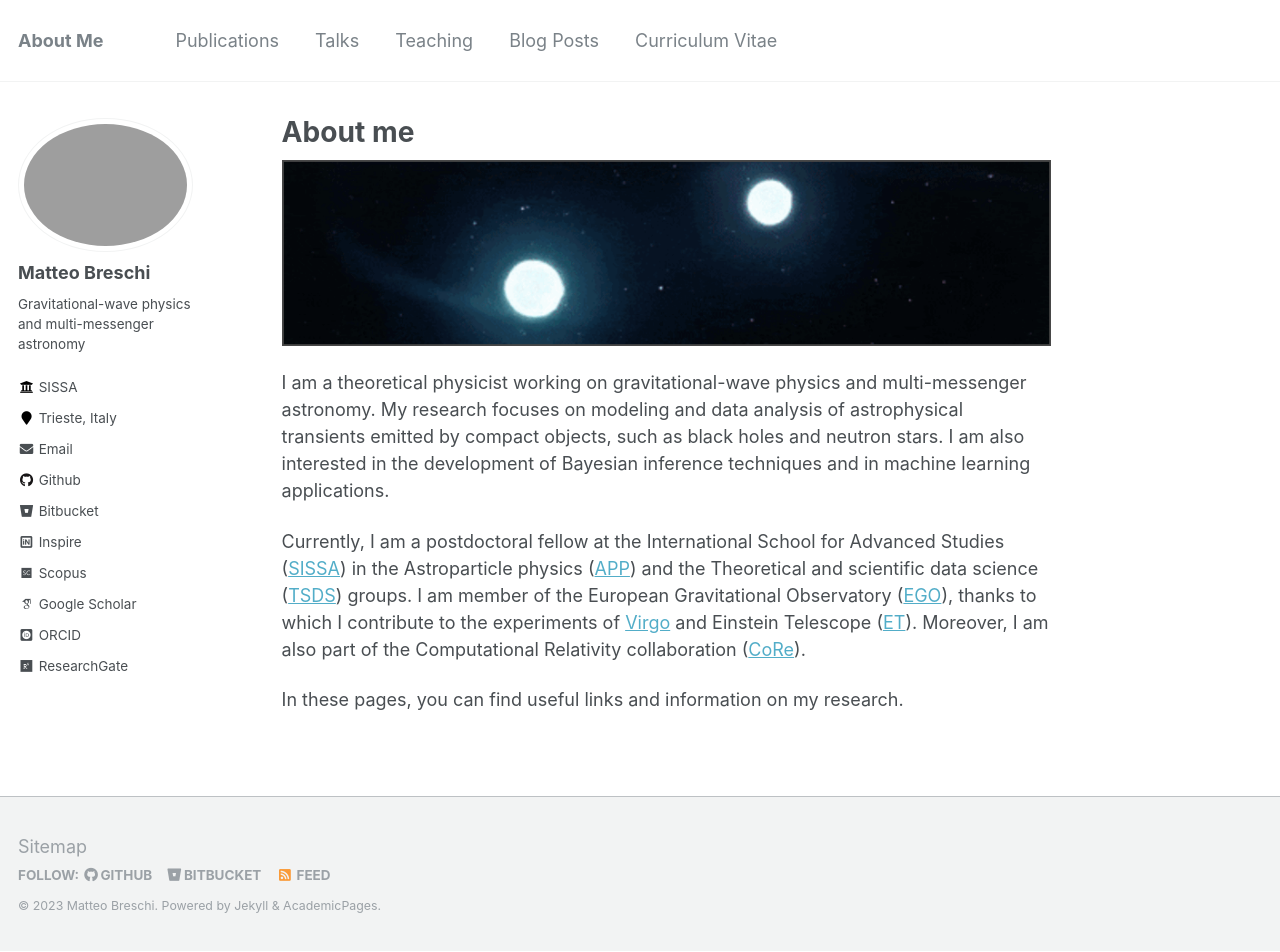
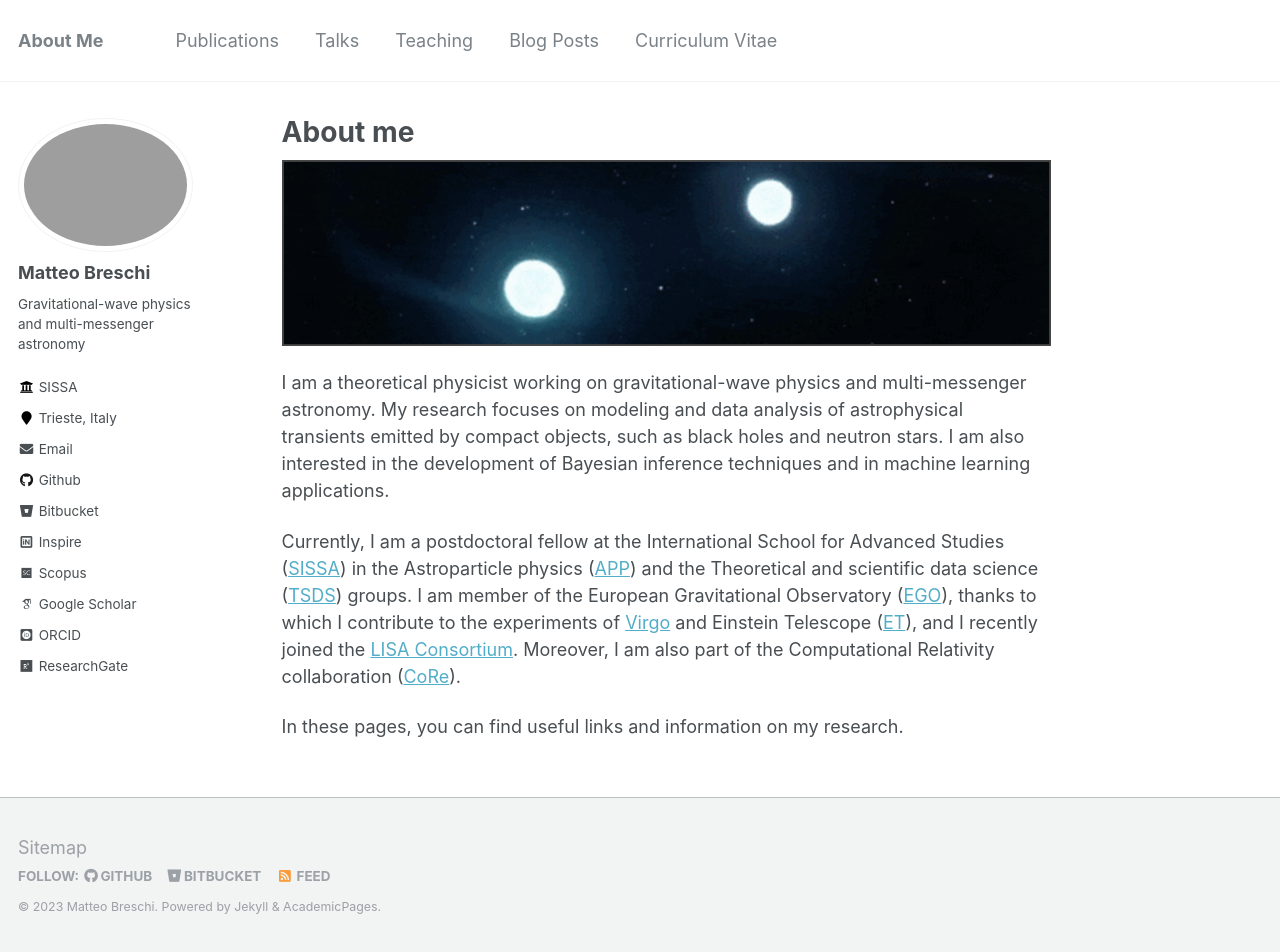
Before and after one commit to matteobreschi/matteobreschi.github.io, a Jekyll site: the page built from _pages/about.md, in a window 1280 px wide and 952 px high. Built offline with Jekyll 4.4.1, drawn with Linux system fonts in a browser that asks for light colours; some web fonts are replaced.

Commit message:
minor in about

```diff
--- a/_pages/about.md
+++ b/_pages/about.md
@@ -20,7 +20,8 @@ in the Astroparticle physics ([APP](https://www.sissa.it/app/))
 and the Theoretical and scientific data science ([TSDS](https://datascience.sissa.it/)) groups.
 I am member of the European Gravitational Observatory ([EGO](https://www.ego-gw.it/)),
 thanks to which I contribute to the experiments of [Virgo](https://www.virgo-gw.eu/)
-and Einstein Telescope ([ET](https://www.et-gw.eu/)).
+and Einstein Telescope ([ET](https://www.et-gw.eu/)),
+and I recently joined the [LISA Consortium](https://www.elisascience.org/).
 Moreover, I am also part of the Computational Relativity collaboration ([CoRe](http://www.computational-relativity.org/)).
 
 In these pages, you can find useful links and information on my research.
```
